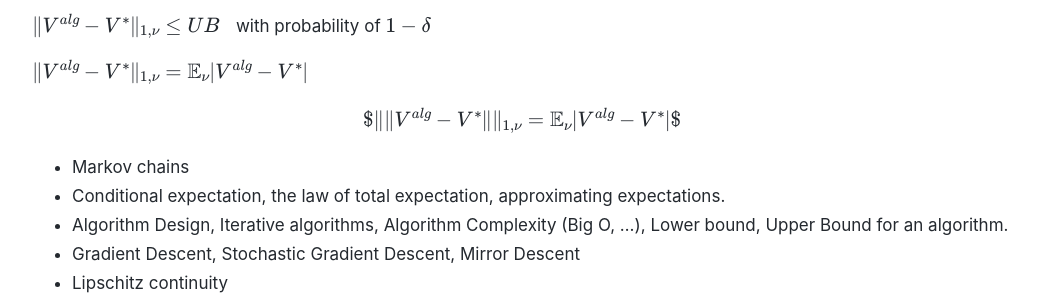
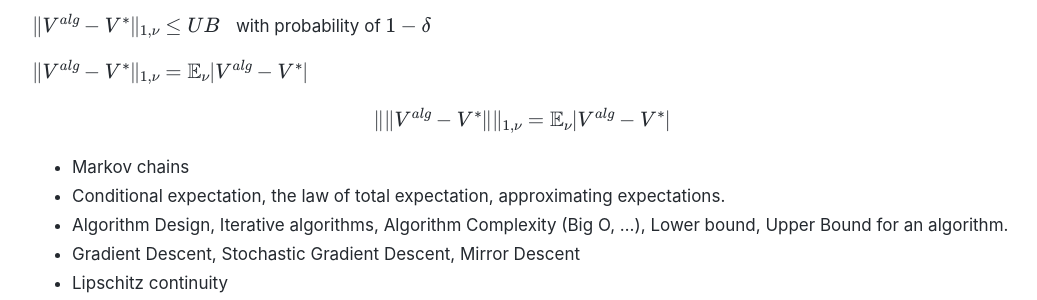
Before and after one commit to mfadaki/phd_roadmap, a Jekyll site: the page built from index.md, in a window 1280 px wide and 900 px high, scrolled down 2348 px. Shown: the part 153-453 px from the top of the window, without its empty margins (118-1155 px from the left). Built offline with Jekyll 4.4.1, drawn with Linux system fonts in a browser that asks for light colours.

Commit message:
20230723_18

````diff
--- a/index.md
+++ b/index.md
@@ -70,7 +70,7 @@ $\lVert V^{alg} - V^* \rVert_{1,\nu} \le UB \; \;$ with probability of $1-\delta
 $\lVert V^{alg} - V^* \rVert_{1,\nu} = \mathbb{E}_\nu \lvert V^{alg} - V^*\rvert$
 
 ```math
-$\lVert \lVert V^{alg} - V^* \rVert \rVert_{1,\nu} = \mathbb{E}_\nu \lvert V^{alg} - V^*\rvert$
+\lVert \lVert V^{alg} - V^* \rVert \rVert_{1,\nu} = \mathbb{E}_\nu \lvert V^{alg} - V^*\rvert
 ```
 -  Markov chains
 -  Conditional expectation, the law of total expectation, approximating expectations.
````
Also changed, not shown: 1 other file.
